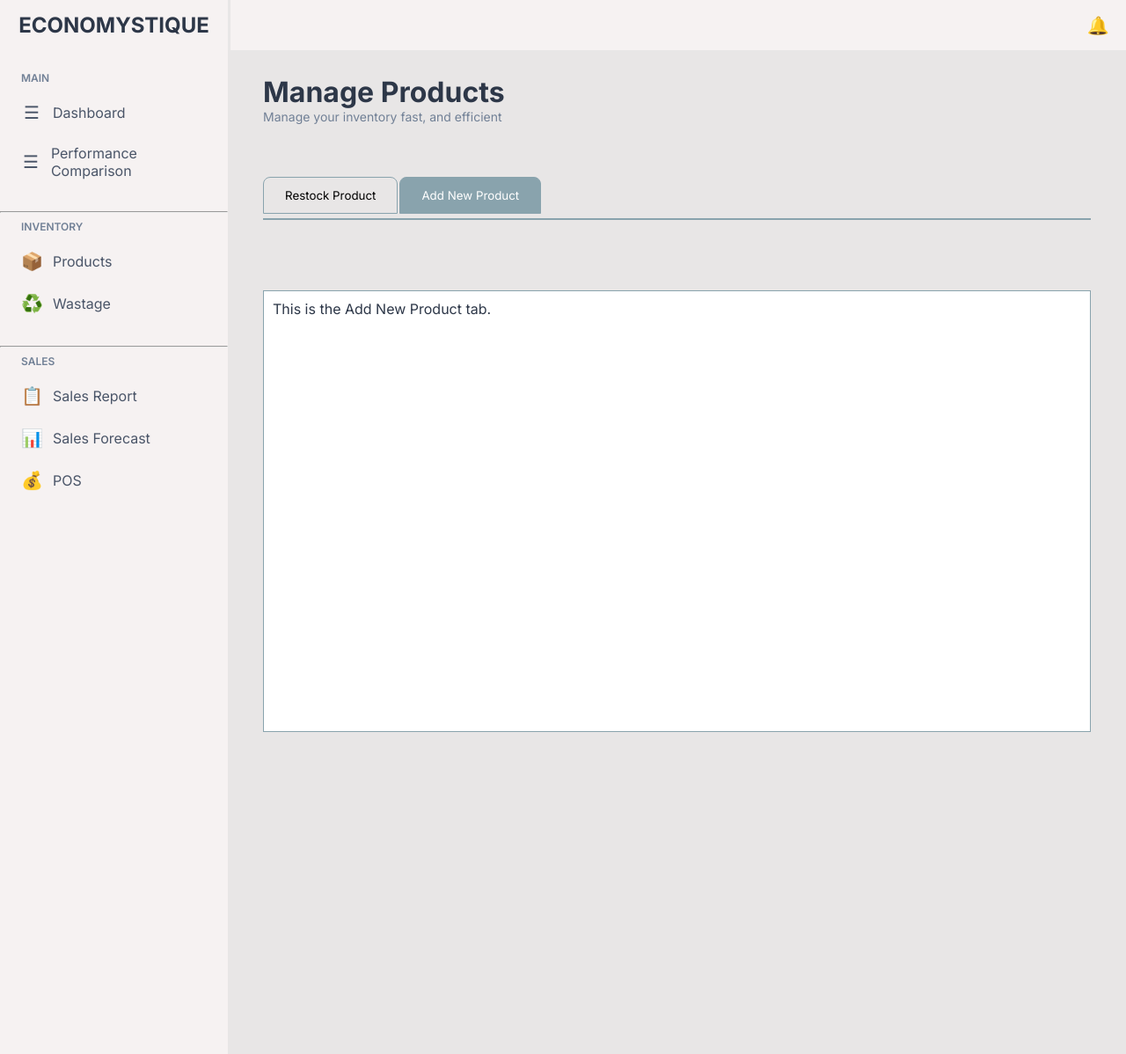
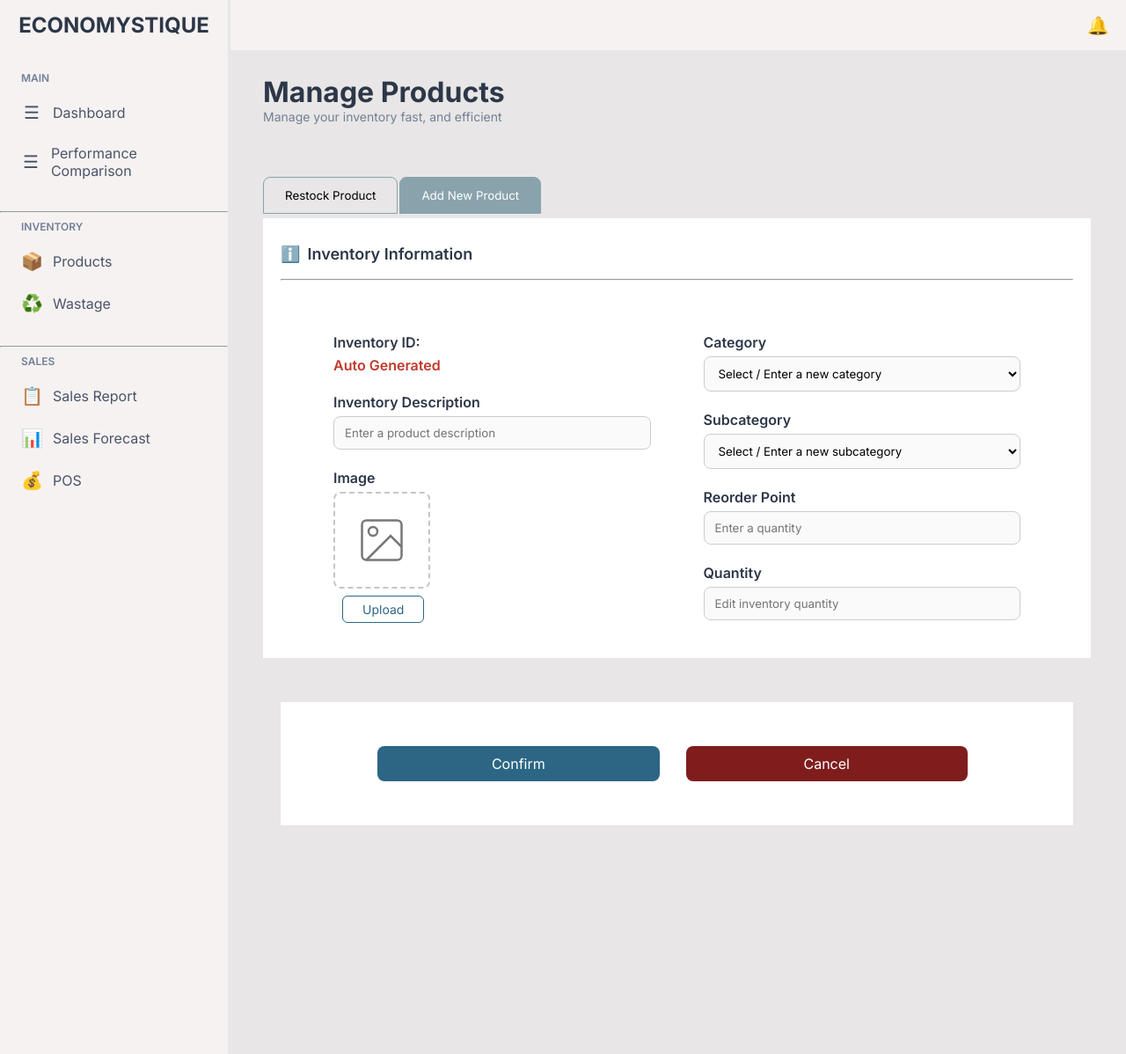
Before and after one commit to Economystique/EconomystiqueStoneKingdom, a Flask app: page /manage in a window 1280 px wide, after a click on "Add New Product". Shown: the top 1198 px of the page at 88% size. Run offline with Flask 3, Linux system fonts and the light colour scheme.

Commit message:
started with the adding new products

```diff
--- a/static/css/manage.css
+++ b/static/css/manage.css
@@ -55,7 +55,6 @@
     justify-content: space-between;
     gap: 5px;
     background-color: white;
-    border: 1px solid #89A3AD;
 }
 
 .content-container {
@@ -65,6 +64,7 @@
     padding: 10px;
     background-color: transparent;
     height: 500px;
+
 }
 
 .content-container {
@@ -181,16 +181,16 @@
 .btn-add{
     padding: 7px 24px;
     font-size: 16px;
-    border: 1px solid #215e7d;
+    border: 1px solid #2c6684;
     border-radius: 10px;
     cursor: pointer;
     background-color: transparent;
-    color: #215e7d;
+    color: #2c6684;
     transition: background-color 0.3s ease;
 }
 
 .btn-add:hover {
-    background-color: #215e7d;
+    background-color: #2c6684;
     color: white;
 }
 
@@ -226,17 +226,17 @@
     padding: 7px 24px;
     width: 40%;
     font-size: 16px;
-    border: 1px solid #215e7d;
+    border: 1px solid #2c6684;
     border-radius: 10px;
     cursor: pointer;
-    background-color: #215e7d;
+    background-color: #2c6684;
     color: white;
     transition: background-color 0.3s ease;
     margin-right: 10px;
 }
 
 .btn-confirm:hover {
-    background-color: #14435a;
+    background-color: #204f66;
 }
 
 .btn-cancel {
@@ -257,3 +257,117 @@
 }
 
 /* ─────────────── TAB: NEW PRODUCT ───────────────*/
+.add-new-wrapper {
+    padding: 20px 10px;
+    background-color: transparent;
+}
+
+/*head*/
+.add-head {
+    display:flex;
+    align-items:center;
+    gap:8px;
+    margin-bottom:18px;
+}
+
+.add-head h3 {
+    font-size: 18px;
+    font-weight:600;
+    margin:0;
+}
+
+.info-icon {
+    font-size:18px;
+}
+
+/*forms*/
+.add-form-grid {
+    display:flex;
+    gap:40px;
+    flex-wrap:wrap;
+    padding: 50px;
+}
+
+.add-col {
+    flex:1 1 260px;
+    display:flex;
+    flex-direction:column;
+    gap:22px;
+    padding: 10px;
+}
+
+.form-row label {
+    font-weight:600;
+    display:block;
+    margin-bottom:6px;
+}
+
+.form-row input,
+.form-row select {
+    width:100%;
+    padding:10px 12px;
+    border:1px solid #ccc;
+    border-radius:8px;
+    background:#fafafa;
+    }
+
+.auto-id {
+    color:#c0392b;
+    font-weight:600;
+}
+
+/*Image*/
+.image-box {
+    width:110px;
+    height:110px;
+    border:2px dashed #c6c6c6;
+    border-radius:8px;
+    display:flex;
+    align-items:center;
+    justify-content:center;
+    margin-bottom:8px;
+    color:#777;
+}
+
+.btn-add-img {
+    padding:6px 22px;
+    color:#2c6684;
+    border:none;
+    border-radius:6px;
+    font-size:14px;
+    cursor:pointer;
+    border: 1px solid #2c6684;
+    background-color: transparent;
+    margin-left: 10px;
+}
+
+.btn-add-img:hover {
+    background-color: #204f66;
+    color: white;
+}
+
+.add-actions {
+    margin-top:30px;
+    display:flex;
+    gap:20px;
+    justify-content:center;
+    background-color: white;
+    padding: 50px;
+}
+
+.btn-confirm {
+    background:#2c6684;
+    color:#fff;
+    padding:10px 34px;
+    border:none;
+    border-radius:8px;
+    cursor:pointer;
+}
+
+.btn-cancel {
+    background:#7f1d1d;
+    color:#fff;
+    padding:10px 34px;
+    border:none;
+    border-radius:8px; cursor:pointer;
+}
--- a/templates/manage.html
+++ b/templates/manage.html
@@ -89,12 +89,78 @@
 </div>
 
 <!-- ─────────────── TAB: ADD NEW ─────────────── -->
- <br><br><br><br>
- <div class="whole-container-tab">
-    <div class="content-container" id="add-new">
-        <p>This is the Add New Product tab.</p>
+<div class="content-container" id="add-new" style="display:none;">
+    <div class="add-new-wrapper">
+        <!-- header -->
+        <div class="add-head">
+            <span class="info-icon">ℹ️</span>
+            <h3>Inventory Information</h3>
+        </div>
+        <hr>
+
+        <!-- two‑column form grid -->
+        <div class="add-form-grid">
+            <!-- LEFT COLUMN -->
+            <div class="add-col">
+                <div class="form-row">
+                    <label>Inventory ID:</label>
+                    <span class="auto-id">Auto Generated</span>
+                </div>
+
+                <div class="form-row">
+                    <label>Inventory Description</label>
+                    <input type="text" placeholder="Enter a product description">
+                </div>
+
+                <div class="form-row">
+                    <label>Image</label>
+                    <div class="image-box">
+                        <!-- simple placeholder icon -->
+                        <svg width="60" height="60" viewBox="0 0 24 24" fill="none" stroke="currentColor">
+                            <rect x="3" y="3" width="18" height="18" rx="2" ry="2"/>
+                            <circle cx="8" cy="8" r="2"/>
+                            <polyline points="21 15 16 10 5 21"/>
+                        </svg>
+                    </div>
+                    <button class="btn btn-add-img">Upload</button>
+                </div>
+            </div>
+
+            <!-- RIGHT COLUMN -->
+            <div class="add-col">
+                <div class="form-row">
+                    <label>Category</label>
+                    <select>
+                        <option value="">Select / Enter a new category</option>
+                    </select>
+                </div>
+
+                <div class="form-row">
+                    <label>Subcategory</label>
+                    <select>
+                        <option value="">Select / Enter a new subcategory</option>
+                    </select>
+                </div>
+
+                <div class="form-row">
+                    <label>Reorder Point</label>
+                    <input type="number" placeholder="Enter a quantity">
+                </div>
+
+                <div class="form-row">
+                    <label>Quantity</label>
+                    <input type="number" placeholder="Edit inventory quantity">
+                </div>
+            </div>
+        </div>
+
+        <!-- action buttons -->
+        <div class="add-actions">
+            <button class="btn btn-confirm">Confirm</button>
+            <button class="btn btn-cancel">Cancel</button>
+        </div>
     </div>
- </div>
+</div>
 
 {% endblock %}
 
```
